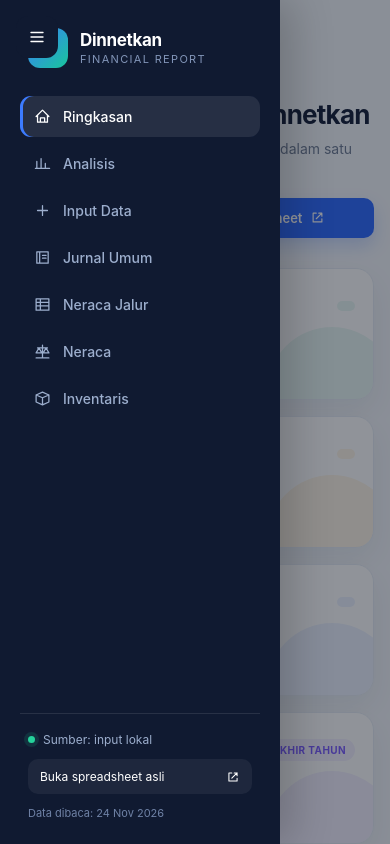
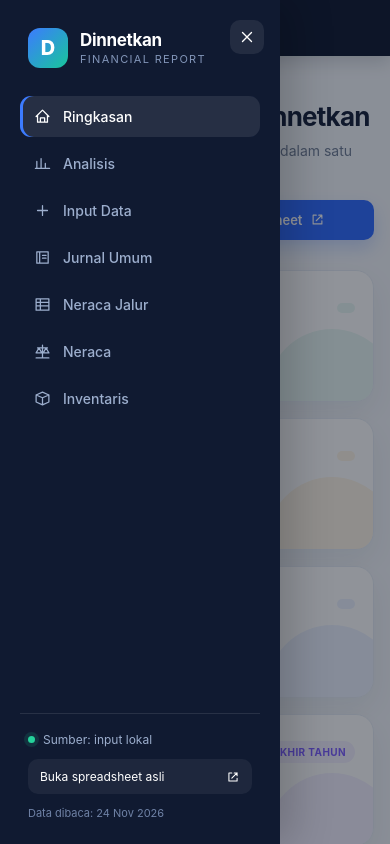
Before and after one commit to kazuhaaaaan/laporan-keuangan-dinnetkan, a plain HTML site: page index.html in a window 390 px wide. Both pictures are taken after a click on the button "Buka navigasi". Shown: the top 844 px of the page. Drawn offline with Linux system fonts and the light colour scheme.

Commit message:
Move mobile menu button into sticky topbar

```diff
--- a/app.js
+++ b/app.js
@@ -537,6 +537,7 @@ function initNavigation() {
   const toggle = document.getElementById('mobileToggle');
   const sidebar = document.getElementById('sidebar');
   const backdrop = document.getElementById('sidebarBackdrop');
+  const closeButton = document.getElementById('sidebarClose');
   const allLinks = [...document.querySelectorAll('.nav-link')];
   const links = allLinks.filter((link) => link.getAttribute('href').startsWith('#'));
 
@@ -548,6 +549,7 @@ function initNavigation() {
   };
 
   toggle.addEventListener('click', () => setSidebar(!sidebar.classList.contains('open')));
+  closeButton.addEventListener('click', () => setSidebar(false));
   backdrop.addEventListener('click', () => setSidebar(false));
   document.addEventListener('keydown', (event) => {
     if (event.key === 'Escape') setSidebar(false);
--- a/index.html
+++ b/index.html
@@ -8,12 +8,18 @@
   <link rel="stylesheet" href="styles.css" />
 </head>
 <body>
-  <button class="mobile-toggle" id="mobileToggle" aria-label="Buka navigasi" aria-controls="sidebar" aria-expanded="false">
-    <svg viewBox="0 0 24 24" aria-hidden="true"><path d="M4 6h16M4 12h16M4 18h16" /></svg>
-  </button>
+  <div class="mobile-topbar">
+    <button class="mobile-toggle" id="mobileToggle" aria-label="Buka navigasi" aria-controls="sidebar" aria-expanded="false">
+      <svg viewBox="0 0 24 24" aria-hidden="true"><path d="M4 6h16M4 12h16M4 18h16" /></svg>
+    </button>
+    <span class="mobile-topbar-title">Dinnetkan</span>
+  </div>
   <div class="sidebar-backdrop" id="sidebarBackdrop" aria-hidden="true"></div>
 
   <aside class="sidebar" id="sidebar">
+    <button class="sidebar-close" id="sidebarClose" aria-label="Tutup navigasi">
+      <svg viewBox="0 0 24 24" aria-hidden="true"><path d="M6 6l12 12M18 6L6 18" /></svg>
+    </button>
     <a class="brand" href="#ringkasan">
       <span class="brand-mark">D</span>
       <span>
--- a/inventaris/app.js
+++ b/inventaris/app.js
@@ -849,6 +849,7 @@ function initEvents() {
   const toggle = $('mobileToggle');
   const sidebar = $('sidebar');
   const backdrop = $('sidebarBackdrop');
+  const closeButton = $('sidebarClose');
   const links = [...document.querySelectorAll('.nav-link')];
 
   const setSidebar = (open) => {
@@ -859,6 +860,7 @@ function initEvents() {
   };
 
   toggle.addEventListener('click', () => setSidebar(!sidebar.classList.contains('open')));
+  closeButton.addEventListener('click', () => setSidebar(false));
   backdrop.addEventListener('click', () => setSidebar(false));
   document.addEventListener('keydown', (event) => {
     if (event.key === 'Escape') setSidebar(false);
--- a/styles.css
+++ b/styles.css
@@ -180,19 +180,28 @@ button {
   font-size: 11px;
 }
 
-.mobile-toggle {
+.mobile-topbar {
   display: none;
-  position: fixed;
-  top: 16px;
-  left: 16px;
+}
+
+.mobile-toggle,
+.sidebar-close {
+  display: none;
+  place-items: center;
   width: 42px;
   height: 42px;
   border: 0;
   border-radius: 12px;
-  background: var(--navy);
+  background: transparent;
   color: #fff;
-  z-index: 30;
   cursor: pointer;
+}
+
+.mobile-topbar-title {
+  color: #fff;
+  font-size: 14px;
+  font-weight: 700;
+  letter-spacing: -0.02em;
 }
 
 .main {
@@ -897,9 +906,36 @@ h3 {
     overflow: hidden;
   }
 
+  .mobile-topbar {
+    display: flex;
+    position: sticky;
+    top: 0;
+    z-index: 30;
+    align-items: center;
+    gap: 12px;
+    height: 56px;
+    padding: 0 16px;
+    background: var(--navy);
+    box-shadow: 0 6px 18px rgba(9, 16, 30, 0.16);
+  }
+
+  body.nav-open .mobile-topbar {
+    z-index: 18;
+  }
+
   .mobile-toggle {
     display: grid;
-    place-items: center;
+  }
+
+  .sidebar-close {
+    display: grid;
+    position: absolute;
+    top: 20px;
+    right: 16px;
+    width: 34px;
+    height: 34px;
+    border-radius: 10px;
+    background: rgba(255, 255, 255, 0.08);
   }
 
   .sidebar {
@@ -932,7 +968,11 @@ h3 {
 
   .main {
     margin-left: 0;
-    padding: 78px 16px 24px;
+    padding: 24px 16px 24px;
+  }
+
+  .panel {
+    scroll-margin-top: 72px;
   }
 
   .page-header {
@@ -1011,6 +1051,8 @@ h3 {
   }
 
   .sidebar,
+  .sidebar-backdrop,
+  .mobile-topbar,
   .mobile-toggle,
   .header-actions,
   .filters,
```
Also changed, not shown: inventaris/index.html (+9 -3 lines).
